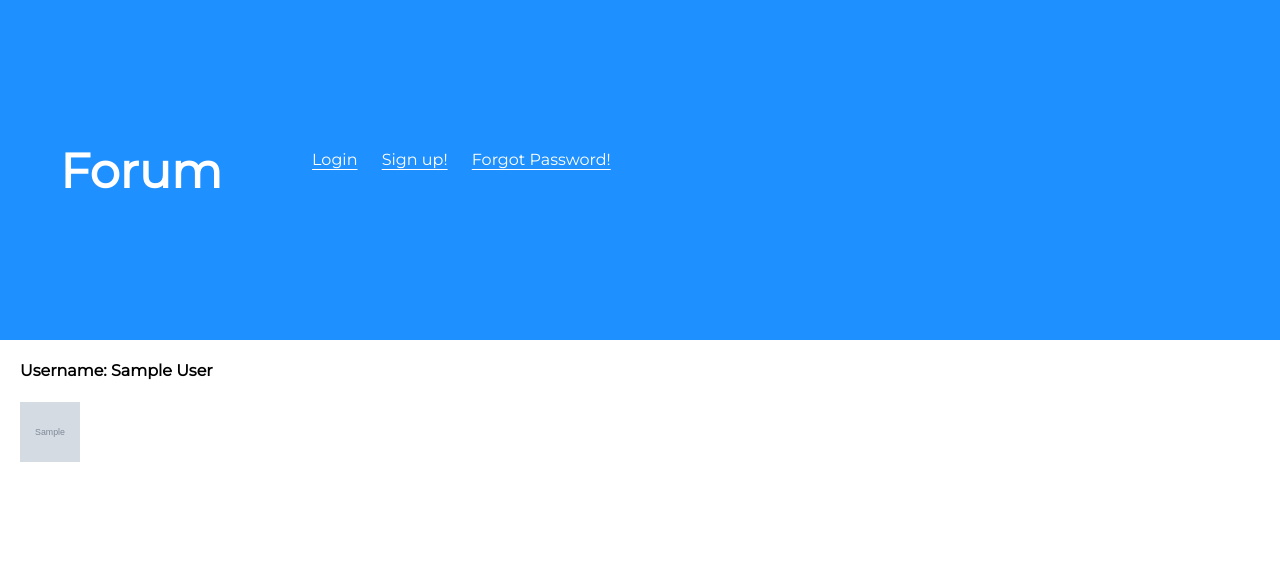
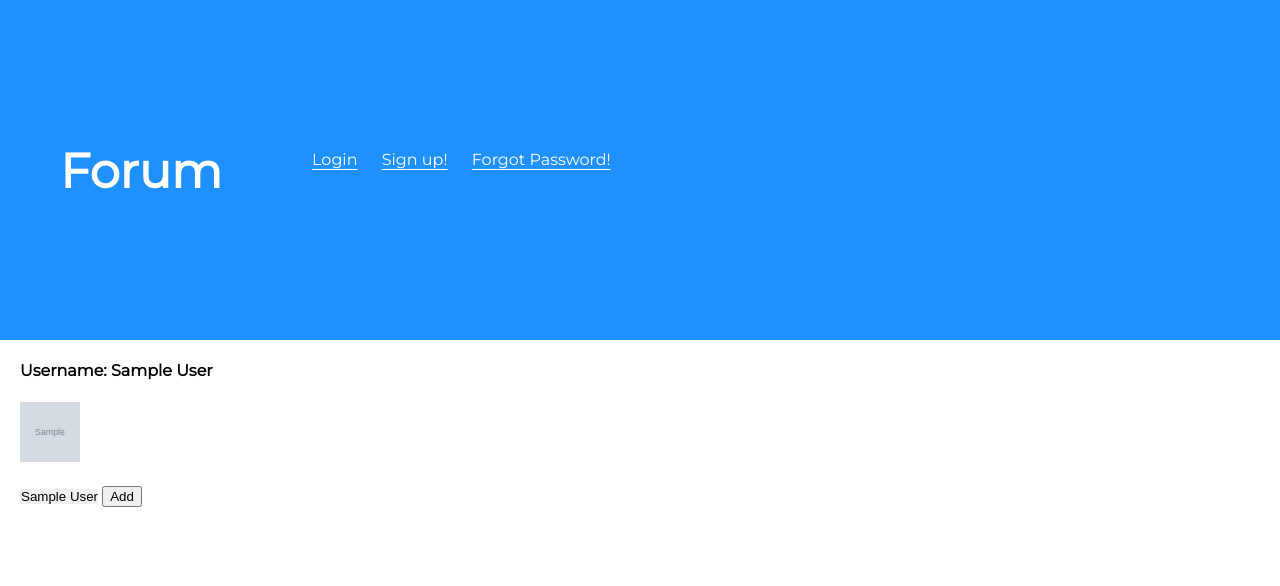
Before and after one commit to Dennis-ozturk/projectChat, a PHP site: page /projectChat/profileUsers.php in a window 1280 px wide. Shown: the top 586 px of the page. Run offline with PHP 8.4, Linux system fonts and the light colour scheme; tables that the repository leaves empty or names only in its code hold one stand-in row (values such as "Sample post"); grey boxes marked "Sample" are stand-in pictures; a stand-in replaces the project's code that opens the database connection.

Commit message:
Added simple Friends system

```diff
--- a/profileUsers.php
+++ b/profileUsers.php
@@ -8,14 +8,76 @@ $public_profile = "SELECT name, email, file, type, size, date_added FROM users";
 $public_result = mysqli_query($con, $public_profile);
 
 if (mysqli_num_rows($public_result)) {
-  while ($row = $public_result->fetch_assoc()) {
-    echo "<div class=" . $row['name'] .">";
-      echo "<h4 id=" . 'public-profile-name' ." class=". 'public-profile-name' ."> Username: ". $row['name'] ."</h4>";
-      echo "<img class=" . 'public-profile-image' . " src=" . 'uploads/profile/' . $row['file'] .">";
-    echo "</div>";
+  while ($row = $public_result->fetch_assoc()) { ?>
+    <div style="float:left;" class="<?php echo $row['name'] ?>">
+      <h4 id="public-profile-name" class="public-profile-name">Username: <?php echo $row['name'] ?></h4>
+      <img class="public-profile-image" src="uploads/profile/<?php echo $row['file'] ?>" alt="">
+
+      <form method="post">
+        <select selected="selected" name="name">
+          <option><?php echo $row['name'] ?></option>
+        </select>
+        <input type="submit" name="add" value="Add"/>
+      </form>
+
+    </div>
+
+<?php
+  }
+}
+
+if (isset($_POST['add'])) {
+  $name = mysqli_real_escape_string($con, $_POST['name']);
+  $current_user = $_SESSION['name'];
+  $selectQuery = "SELECT name, friends FROM user_friends";
+  $friendsSql = mysqli_query($con, $selectQuery);
+
+  if ($name == $current_user) {
+    /*User adding themselves*/
+    echo "<h4>You cant add urself</h4>";
+
+  } elseif ($name != $current_user) {
+    /*User adding*/
+    if (empty(mysqli_num_rows($friendsSql))) {
+      /*If mysql rows are empty*/
+      $queryFriendsInsert = mysqli_query($con, "INSERT INTO user_friends (name, friends) VALUES ('$current_user', '$name')");
+      if ($queryFriendsInsert) {
+        echo "Added";
+      }else {
+        echo "Error";
+      }
+      echo ' <script> window.location.replace("http://localhost/projectChat/profileUsers.php"); </script>';
+    }elseif (mysqli_num_rows($friendsSql)) {
+      /*If mysql rows not empty*/
+      while ($row = $friendsSql->fetch_assoc()) {
+        if ($name == $row['friends'] && $current_user == $row['name'] ) {
+          /*Already friends*/
+          echo "Already added";
+        } elseif ($current_user == $row['name'] && $name != $row['friends']) {
+          /*Add friend*/
+          $queryFriendsInsert = mysqli_query($con, "INSERT INTO user_friends (name, friends) VALUES ('$current_user', '$name')");
+          if ($queryFriendsInsert) {
+            echo "Added";
+          }else {
+            echo "Error";
+          }
+          echo ' <script> window.location.replace("http://localhost/projectChat/profileUsers.php"); </script>';
+        }elseif (empty($row['name'])) {
+          $queryFriendsInsert = mysqli_query($con, "INSERT INTO user_friends (name, friends) VALUES ('$current_user', '$name')");
+          if ($queryFriendsInsert) {
+            echo "Added";
+          }else{
+            echo "Error";
+          }
+          echo ' <script> window.location.replace("http://localhost/projectChat/profileUsers.php"); </script>';
+        }
+
+      }
+    }
+  } else {
+    echo "error";
   }
 }
 ?>
 
-
 <?php include 'includes/footer.php'; ?>
--- a/style/style.css
+++ b/style/style.css
@@ -26,12 +26,25 @@ h1 {
   font-size: 48px;
 }
 
+select {
+    -webkit-appearance: none;
+    -moz-appearance: none;
+    text-indent: 1px;
+    text-overflow: '';
+    border: none;
+    margin-left: 20px;
+    margin-bottom: 20px;
+}
 
 .title{
   float:left;
   padding-left: 30px;
   padding-right: 40px;
   padding-top:40px;
+}
+
+.title:hover{
+  cursor: pointer;
 }
 
 .user-name{
```
Also changed, not shown: profile.php (+28 -1 lines).
